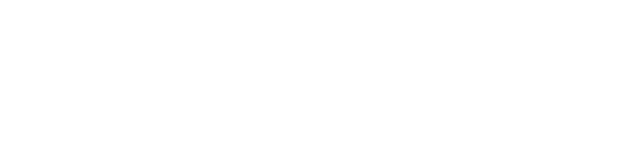
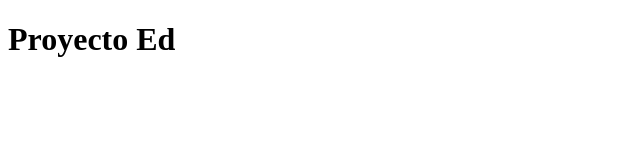
Before and after one commit to samayda/proyecto_ed, a plain HTML site: page index.html in a window 1280 px wide. Shown: the whole page, without its empty margins (0-640 px from the left). Drawn offline with Linux system fonts and the light colour scheme.

Commit message:
modificación 2

```diff
--- a/index.html
+++ b/index.html
@@ -1,9 +1,9 @@
 <!DOCTYPE html>
 <html>
 <head>
-	<title>proyecto 1</title>
+	<title>proyecto ed</title>
 </head>
 <body>
-
+<h1>Proyecto Ed</h1>
 </body>
 </html>
```
